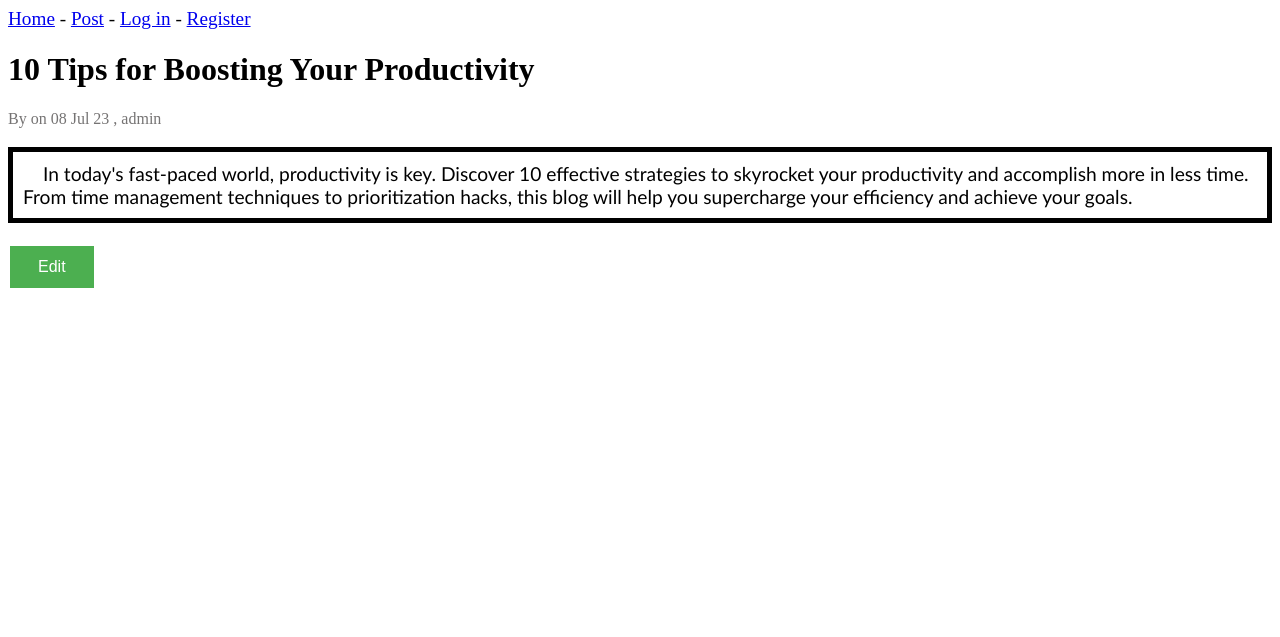
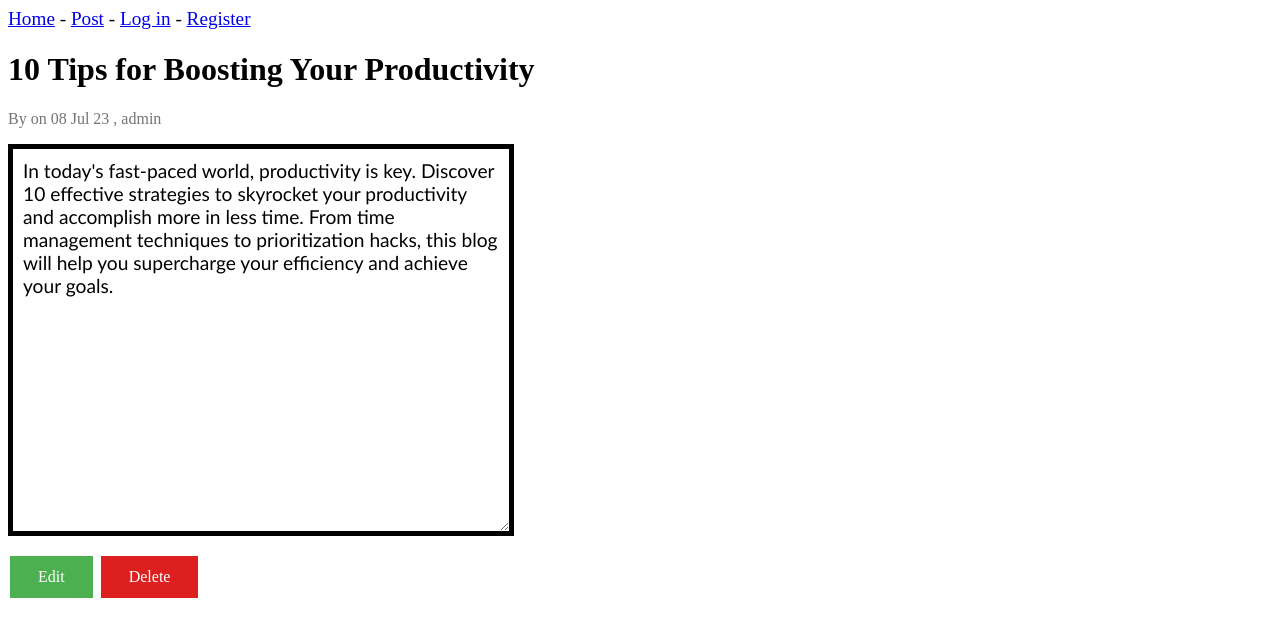
Before and after one commit to Leonx01/BlogHub, a Django app: page /posts/4/ in a window 1280 px wide. Shown: the top 637 px of the page. Run offline with Django 4.2, Linux system fonts and the light colour scheme; data comes from the database, SQL or seed files in the repository; both versions use the stored data as it was after the commit.

Commit message:
增加了删除Post的功能和限制性优化

```diff
--- a/Blog/Blog/settings.py
+++ b/Blog/Blog/settings.py
@@ -38,7 +38,7 @@ INSTALLED_APPS = [
     'django.contrib.messages',
     'django.contrib.staticfiles',
     'blogs',
-    'users'
+    'users',
 ]
 
 MIDDLEWARE = [
--- a/Blog/blogs/templates/blogs/edit_post.html
+++ b/Blog/blogs/templates/blogs/edit_post.html
@@ -32,7 +32,7 @@
                 color: #000;
                 text-decoration: none;
                 font-size:larger;
-                text-indent: 20px;
+
             }
             input{
             border: 5px solid black;
@@ -45,14 +45,14 @@
                 color: #000;
                 text-decoration: none;
                 font-size:larger;
-                text-indent: 20px;
+
             }
             .label{
                 font-family:'Gill Sans', 'Gill Sans MT', Calibri, 'Trebuchet MS', sans-serif;
                 color: #000;
                 text-decoration: none;
                 font-size:larger;
-                text-indent: 20px;
+
             }
     </style>
 </head>
--- a/Blog/blogs/templates/blogs/new_post.html
+++ b/Blog/blogs/templates/blogs/new_post.html
@@ -32,7 +32,7 @@
                 color: #000;
                 text-decoration: none;
                 font-size:larger;
-                text-indent: 20px;
+
             }
             input{
             border: 5px solid black;
@@ -45,14 +45,14 @@
                 color: #000;
                 text-decoration: none;
                 font-size:larger;
-                text-indent: 20px;
+
             }
             .label{
                 font-family:'Gill Sans', 'Gill Sans MT', Calibri, 'Trebuchet MS', sans-serif;
                 color: #000;
                 text-decoration: none;
                 font-size:larger;
-                text-indent: 20px;
+
             }
     </style>
 </head>
--- a/Blog/blogs/templates/blogs/post.html
+++ b/Blog/blogs/templates/blogs/post.html
@@ -8,15 +8,15 @@
     <title>Post</title>
     <style>
         .post--text{
-
                 font-family:'Gill Sans', 'Gill Sans MT', Calibri, 'Trebuchet MS', sans-serif;
                 color: #000;
                 text-decoration: none;
                 font-size:larger;
-                text-indent: 20px;
+                width:40%;
+                height: 50%;
 
         }
-        .edit--post--btn {
+        .editBtn {
                 background-color: #4CAF50;
                 border: none;
                 color: white;
@@ -27,7 +27,17 @@
                 font-size: 16px;
                 margin: 4px 2px;
                 cursor: pointer;}
-
+        .deleteBtn {
+                background-color: #dd1f1f;
+                border: none;
+                color: white;
+                padding: 12px 28px;
+                text-align: center;
+                text-decoration: none;
+                display: inline-block;
+                font-size: 16px;
+                margin: 4px 2px;
+                cursor:pointer;}
         .post--text{
             border: 5px solid black;
             padding: 10px;
@@ -45,12 +55,16 @@
 <body>
     <h1>{{post.title}}</h1>
     <span class="post--date">By on {{post.date_added|date:"d M y"}} , {{post.author}}</span>
-    <p class="post--text" >
-        {{post.text}}
+    <p>
+        <textarea class="post--text" >{{post.text}}</textarea>
     </p>
-            <a href="{% url 'blogs:edit_post' post.id %}">
-                <button  class="edit--post--btn">Edit</button>
-            </a>
+
+            <span>
+                    <a class="editBtn" href="{% url 'blogs:edit_post' post.id %}">Edit</a>
+            </span>
+            <span>
+                    <a class="deleteBtn" href="{% url 'blogs:delete_post' post.id %}">Delete</a>
+            </span>
 </body>
 <script>
 </script>
--- a/Blog/blogs/urls.py
+++ b/Blog/blogs/urls.py
@@ -3,9 +3,9 @@ from django.urls import path
 from blogs import views
 urlpatterns=[
   path(r'',views.index,name='index'),
-
   path(r'posts/',views.posts,name='posts'),
   path(r'posts/<int:post_id>/',views.post,name='post'),
   path(r'edit_post/<int:post_id>/',views.edit_post,name='edit_post'),
-  path(r'new_post/',views.new_post,name='new_post')
+  path(r'new_post/',views.new_post,name='new_post'),
+  path(r'delete_post/<int:post_id>/',views.delete_post,name='delete_post'),
 ]
--- a/Blog/blogs/views.py
+++ b/Blog/blogs/views.py
@@ -5,6 +5,9 @@ from blogs.models import BlogPost
 from blogs.forms import PostForm
 from django.contrib.auth.decorators import login_required
 # Create your views here.
+def check_post_author(request,post):
+    return request.user==post.author
+
 def index(request):
     return render(request, 'blogs/index.html')
 
@@ -20,7 +23,7 @@ def post(request,post_id):
 @login_required
 def edit_post(request,post_id):
     post = BlogPost.objects.get(id=post_id)
-    if request.user!=post.author:
+    if not check_post_author(request,post):
         raise Http404
     if request.method != 'POST':
         form = PostForm(instance=post)
@@ -44,3 +47,11 @@ def new_post(request):
             return HttpResponseRedirect(reverse('blogs:posts'))
     context = {'form':form}
     return render(request,'blogs/new_post.html',context)
+@login_required
+def delete_post(request,post_id):
+    post = BlogPost.objects.get(id=post_id)
+    if not check_post_author(request,post):
+        raise Http404
+    else:
+        post.delete()
+        return HttpResponseRedirect(reverse('blogs:posts'))
```
Also changed, not shown: Blog/db.sqlite3. Lines whose indentation alone changed are shown as unchanged.
